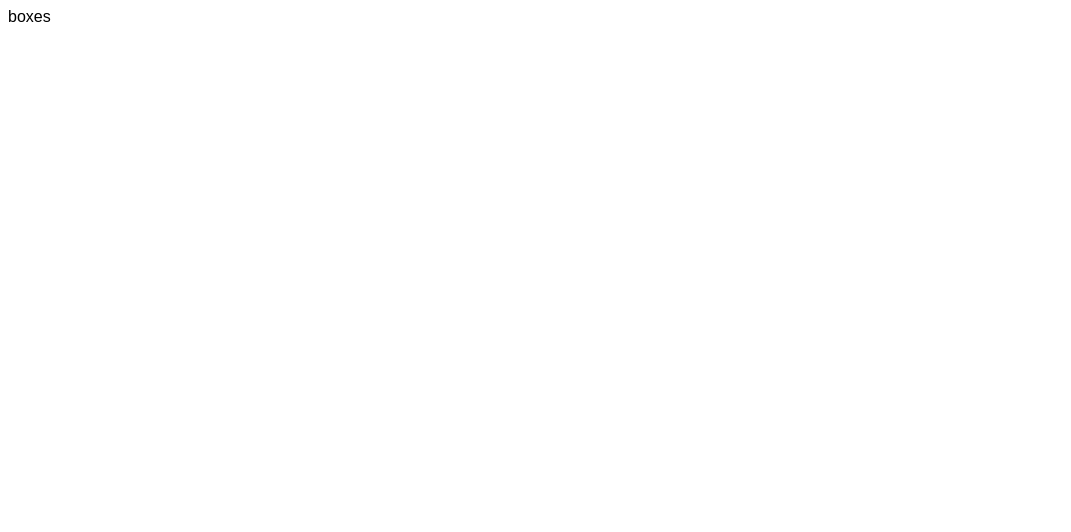
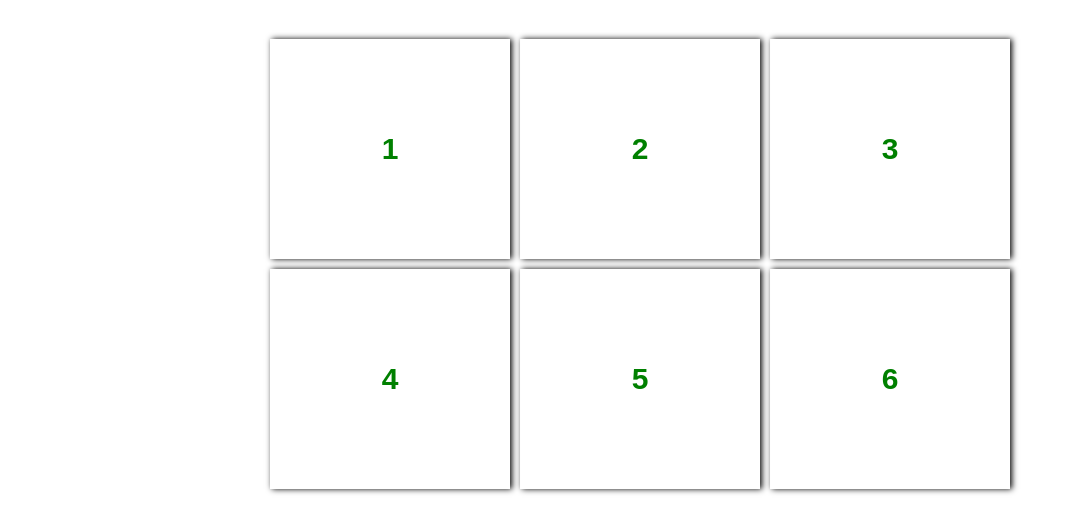
Before and after one commit to Ireme-Nyawe/box-toggle, a React (Vite) app: page / in a window 1280 px wide. Shown: the top 532 px of the page, without its empty margins (0-1071 px from the left). Built offline with nearby package versions, Linux system fonts and the light colour scheme.

Commit message:
display content-box

```diff
--- a/src/App.jsx
+++ b/src/App.jsx
@@ -1,5 +1,10 @@
 import Box from "./components/Box";
+import boxes from "./components/boxes";
 
-export default function App(){
-  return <Box></Box>
+const boxData = boxes.map((boxItem) => {
+  return <Box {...boxItem}></Box>;
+});
+
+export default function App() {
+  return <div className="box-container">{boxData}</div>;
 }
--- a/src/components/Box.jsx
+++ b/src/components/Box.jsx
@@ -1,3 +1,7 @@
-export default function Box(){
-return("boxes")
+export default function Box(props) {
+  return (
+      <div className="box">
+        <span>{props.id}</span>
+      </div>
+  );
 }
--- /dev/null
+++ b/src/components/boxes.jsx
@@ -0,0 +1,8 @@
+export default [
+  { id: 1, on: true },
+  { id: 2, on: false },
+  { id: 3, on: true },
+  { id: 4, on: false },
+  { id: 5, on: false },
+  { id: 6, on: true },
+];
--- a/src/index.css
+++ b/src/index.css
@@ -2,3 +2,28 @@
   font-family: Karl, sans-serif;
   box-sizing: border-box;
 }
+.box-container{
+  width: 750px;
+  display: flex;
+  flex-wrap: wrap;
+  justify-content: space-around;
+  position: fixed;
+  top: 10%;
+  left: 50%;
+  transform: translate(-50%,-10%);
+}
+.box{
+  width: 240px;
+  height: 220px;
+  color: green;
+  margin: 5px;
+  padding: 10px;
+  display: flex;
+  justify-content: center;
+  align-items: center;
+  cursor: pointer;
+  box-shadow: 2px 0px 6px black;
+  font-size: 30px;
+  font-weight: bold;
+
+}
```
